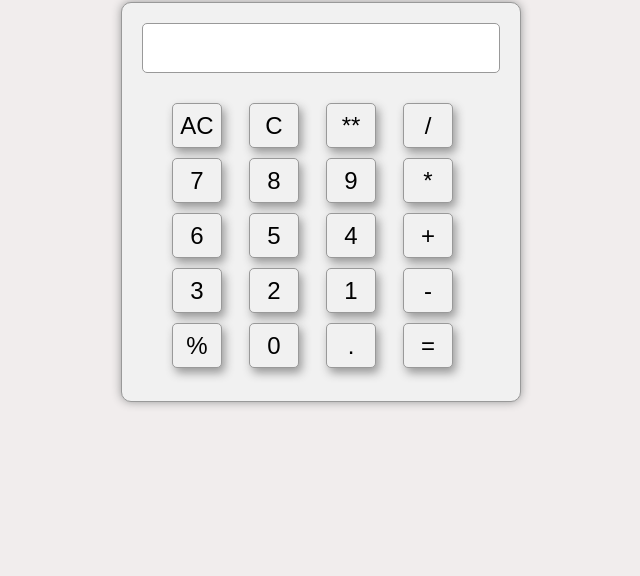
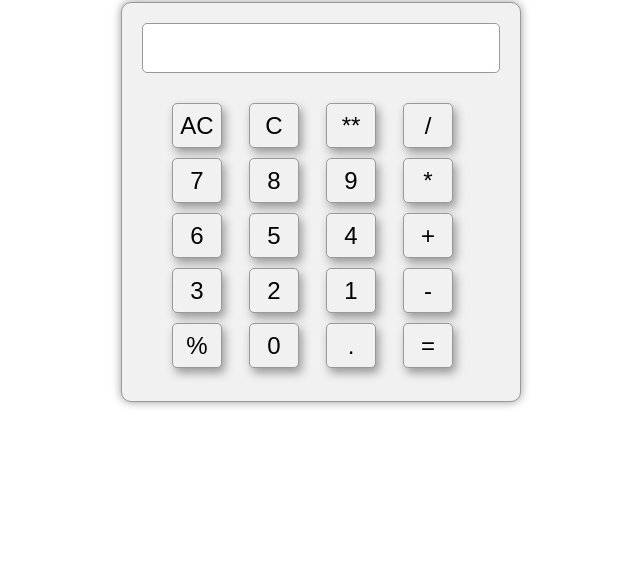
Before and after one commit to puneetgupta7839/Calculator-basic-, a plain HTML site: page index.html in a window 1280 px wide. Shown: the part 224-800 px from the top of the page, without its empty margins (319-959 px from the left). Drawn offline with Linux system fonts and the light colour scheme.

Commit message:
Change body background color to white
Updated background color of body to white.

```diff
--- a/style.css
+++ b/style.css
@@ -8,7 +8,7 @@ body{
     justify-content: center;
     align-items: center;
     height: 100vh;
-    background-color: #f1eded;
+    background-color: white;
     display: flex;
     justify-content: center;
     align-items: center;
```
